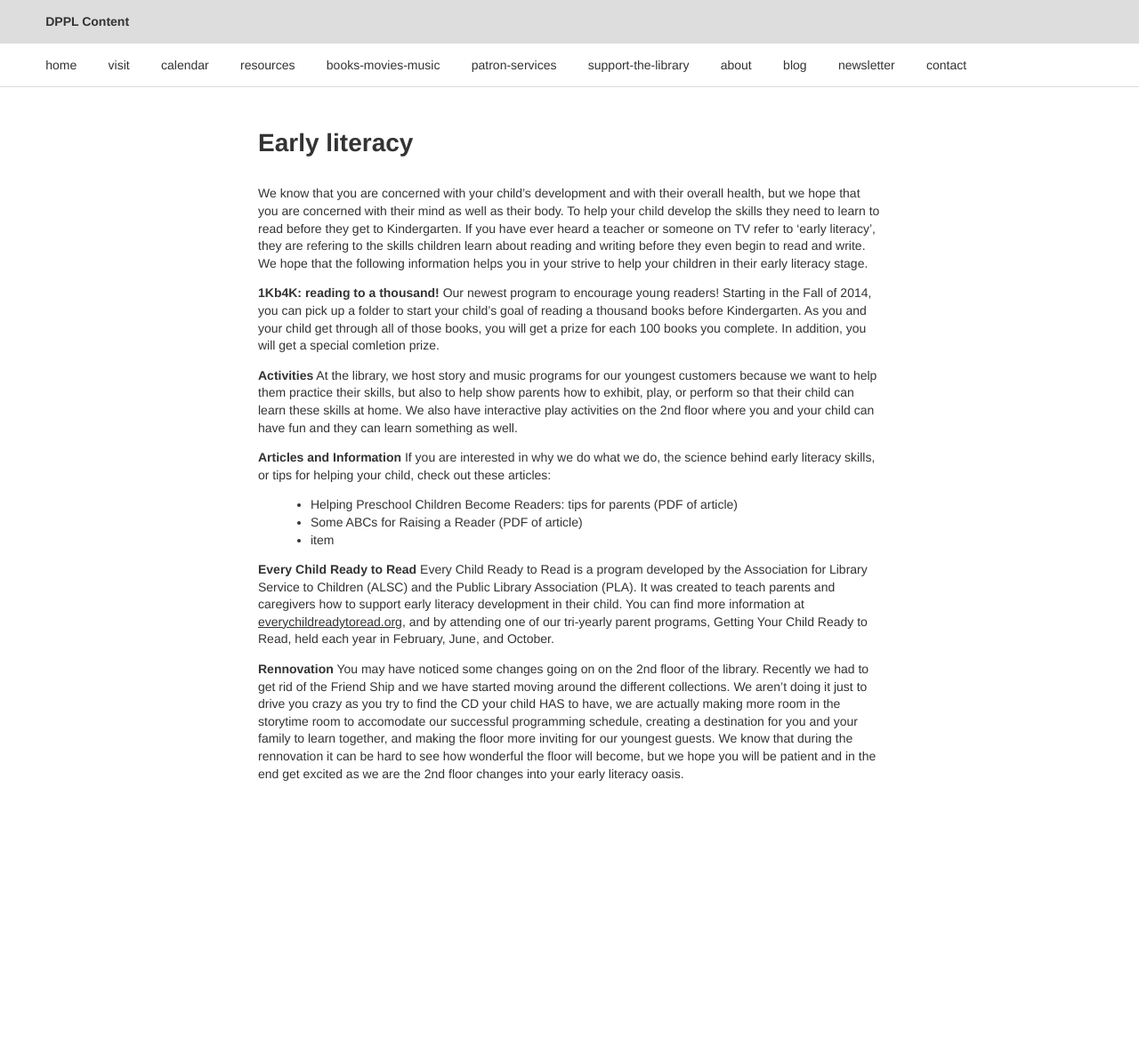
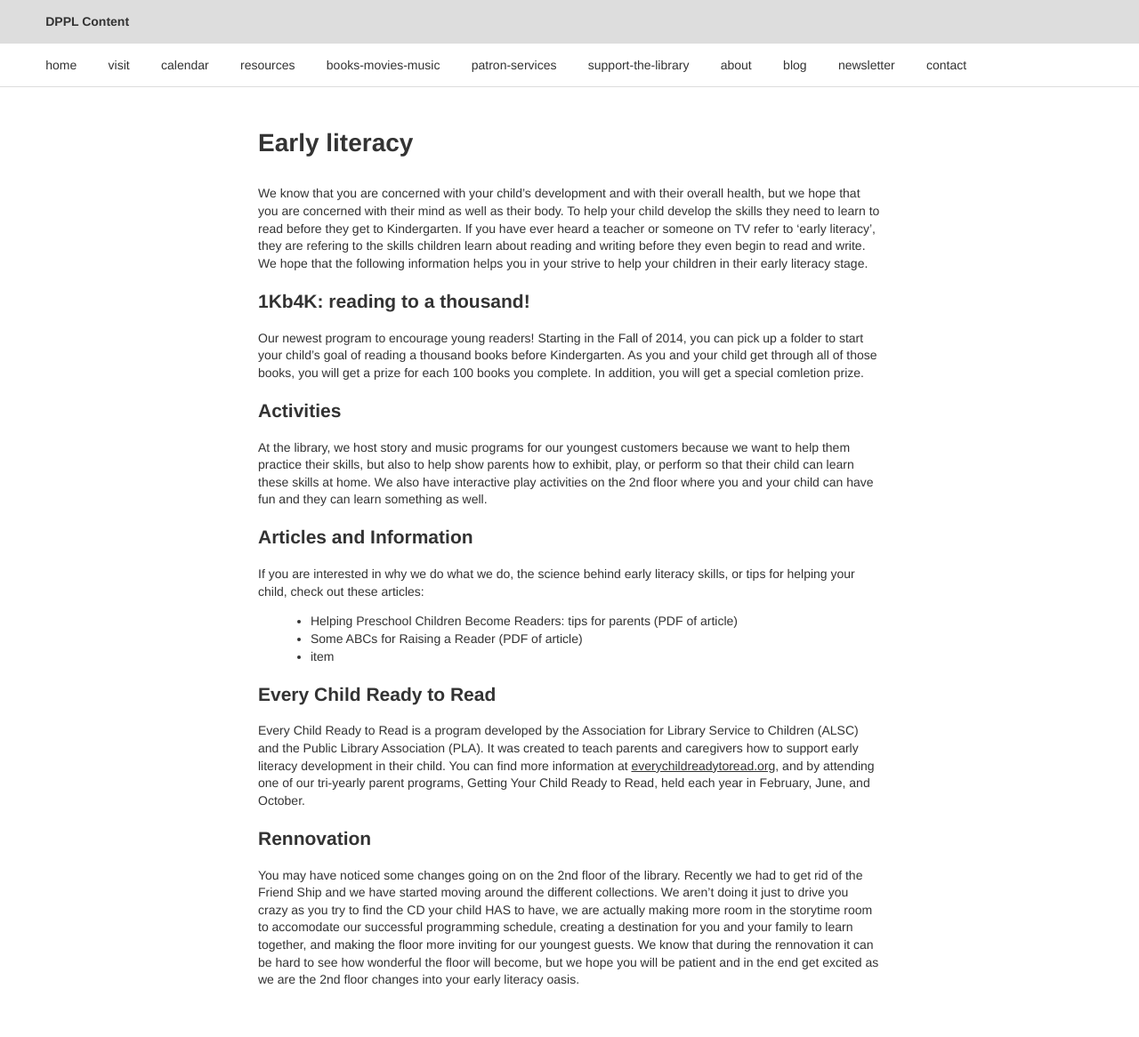
Before and after one commit to dpplweb/dppl-content, a Jekyll site: the page built from _posts/courtney/0418-01-01-early-literacy.md, in a window 1280 px wide. Shown: the whole page at 89% size. Built offline with Jekyll 4.4.1, drawn with Linux system fonts in a browser that asks for light colours; Markdown is read by kramdown in place of the engine named in the settings; before the commit the page ends 934 px from its top, so only the background shows below that.

```diff
--- a/_posts/courtney/0418-01-01-early-literacy.md
+++ b/_posts/courtney/0418-01-01-early-literacy.md
@@ -15,21 +15,21 @@ published: true
 
 We know that you are concerned with your child's development and with their overall health, but we hope that you are concerned with their mind as well as their body.  To help your child develop the skills they need to learn to read before they get to Kindergarten.  If you have ever heard a teacher or someone on TV refer to 'early literacy', they are refering to the skills children learn about reading and writing before they even begin to read and write. We hope that the following information helps you in your strive to help your children in their early literacy stage.
 
-**1Kb4K: reading to a thousand!**
+## 1Kb4K: reading to a thousand!
 Our newest program to encourage young readers!  Starting in the Fall of 2014, you can pick up a folder to start your child's goal of reading a thousand books before Kindergarten.  As you and your child get through all of those books, you will get a prize for each 100 books you complete.  In addition, you will get a special comletion prize.
 
-**Activities**
+## Activities
 At the library, we host story and music programs for our youngest customers because we want to help them practice their skills, but also to help show parents how to exhibit, play, or perform so that their child can learn these skills at home.  We also have interactive play activities on the 2nd floor where you and your child can have fun and they can learn something as well.
 
-**Articles and Information**
+## Articles and Information
 If you are interested in why we do what we do, the science behind early literacy skills, or tips for helping your child, check out these articles:
 
 - Helping Preschool Children Become Readers: tips for parents (PDF of article)
 - Some ABCs for Raising a Reader (PDF of article)
 - item
 
-**Every Child Ready to Read**
+## Every Child Ready to Read
 Every Child Ready to Read is a program developed by the Association for Library Service to Children (ALSC) and the Public Library Association (PLA).  It was created to teach parents and caregivers how to support early literacy development in their child.  You can find more information at [everychildreadytoread.org](http://everychildreadytoread.org/), and by attending one of our tri-yearly parent programs, Getting Your Child Ready to Read, held each year in February, June, and October.
 
-**Rennovation**
+## Rennovation
 You may have noticed some changes going on on the 2nd floor of the library.  Recently we had to get rid of the Friend Ship and we have started moving around the different collections.  We aren't doing it just to drive you crazy as you try to find the CD your child HAS to have, we are actually making more room in the storytime room to accomodate our successful programming schedule, creating a destination for you and your family to learn together, and making the floor more inviting for our youngest guests.  We know that during the rennovation it can be hard to see how wonderful the floor will become, but we hope you will be patient and in the end get excited as we are the 2nd floor changes into your early literacy oasis.
```
